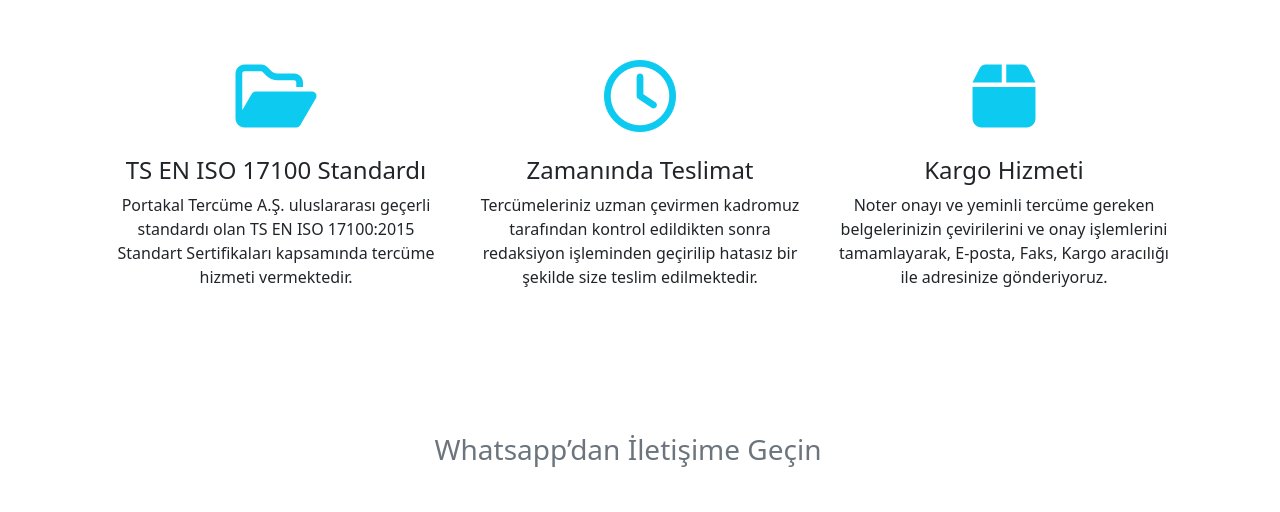
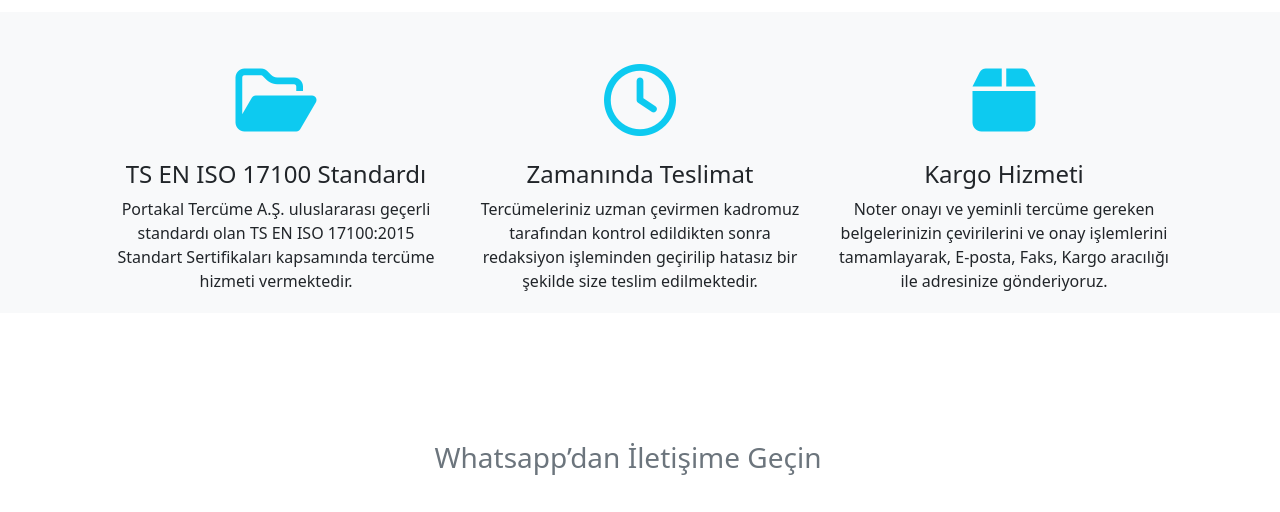
Before and after one commit to Sametakkaya/Tercume-vadisi, a plain HTML site: page index.html in a window 1280 px wide. Shown: the part 2014-2526 px from the top of the page. Drawn offline with nearby package versions, Linux system fonts and the light colour scheme.

Commit message:
rectangle revize

```diff
--- a/index.html
+++ b/index.html
@@ -134,8 +134,8 @@
     </div>
   </section>
 
-  <section class="rectangle">
-    <div class="row container mx-auto ">
+  <section class="rectangle bg-light">
+    <div class="row container mx-auto py-1">
       <div class="col-12 col-md-4 text-center mt-5">
         <span><i class="fa-regular fa-folder-open display-2 mb-4 text-info"></i></span>
         <h4>TS EN ISO 17100 Standardı</h4>
```
Also changed, not shown: referanslar.html (+0 -3 lines).
